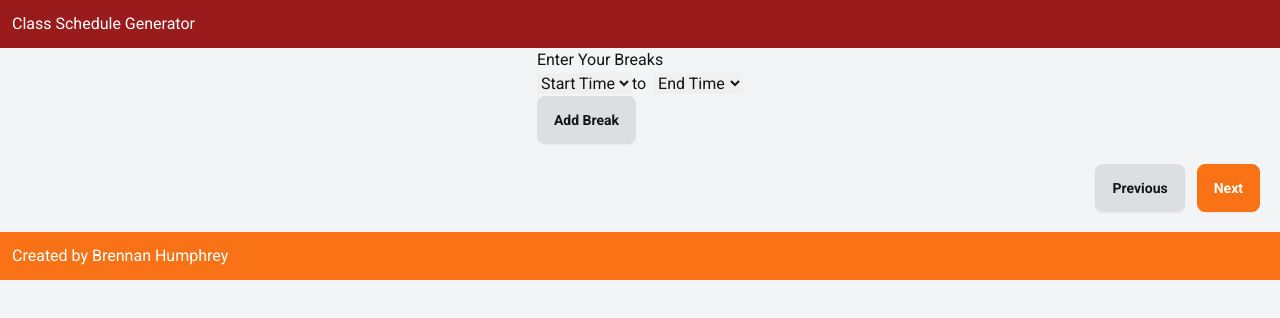
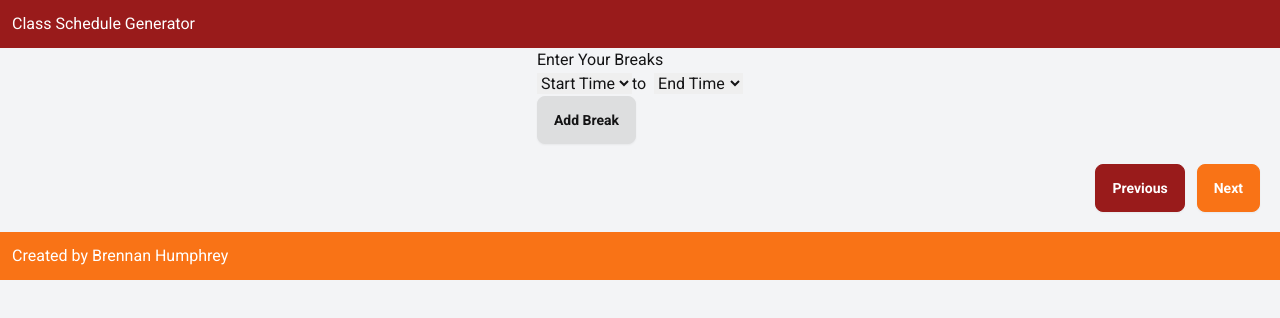
Before and after one commit to brennanh07/courseflow, a Next.js app in the folder frontend/: page / in a window 1280 px wide. Both pictures are taken after a click on the button "Next". Shown: the top 318 px of the page. Built offline with nearby package versions, Linux system fonts and the light colour scheme.

Commit message:
"previous" button color change

```diff
--- a/frontend/src/app/page.tsx
+++ b/frontend/src/app/page.tsx
@@ -69,7 +69,7 @@ export default function Home() {
       {step < 4 && (
         <div className="flex justify-end m-5 space-x-3">
           {step > 1 && (
-            <button className="btn" onClick={handlePrevious}>
+            <button className="btn btn-primary text-white font-main" onClick={handlePrevious}>
               Previous
             </button>
           )}
```
